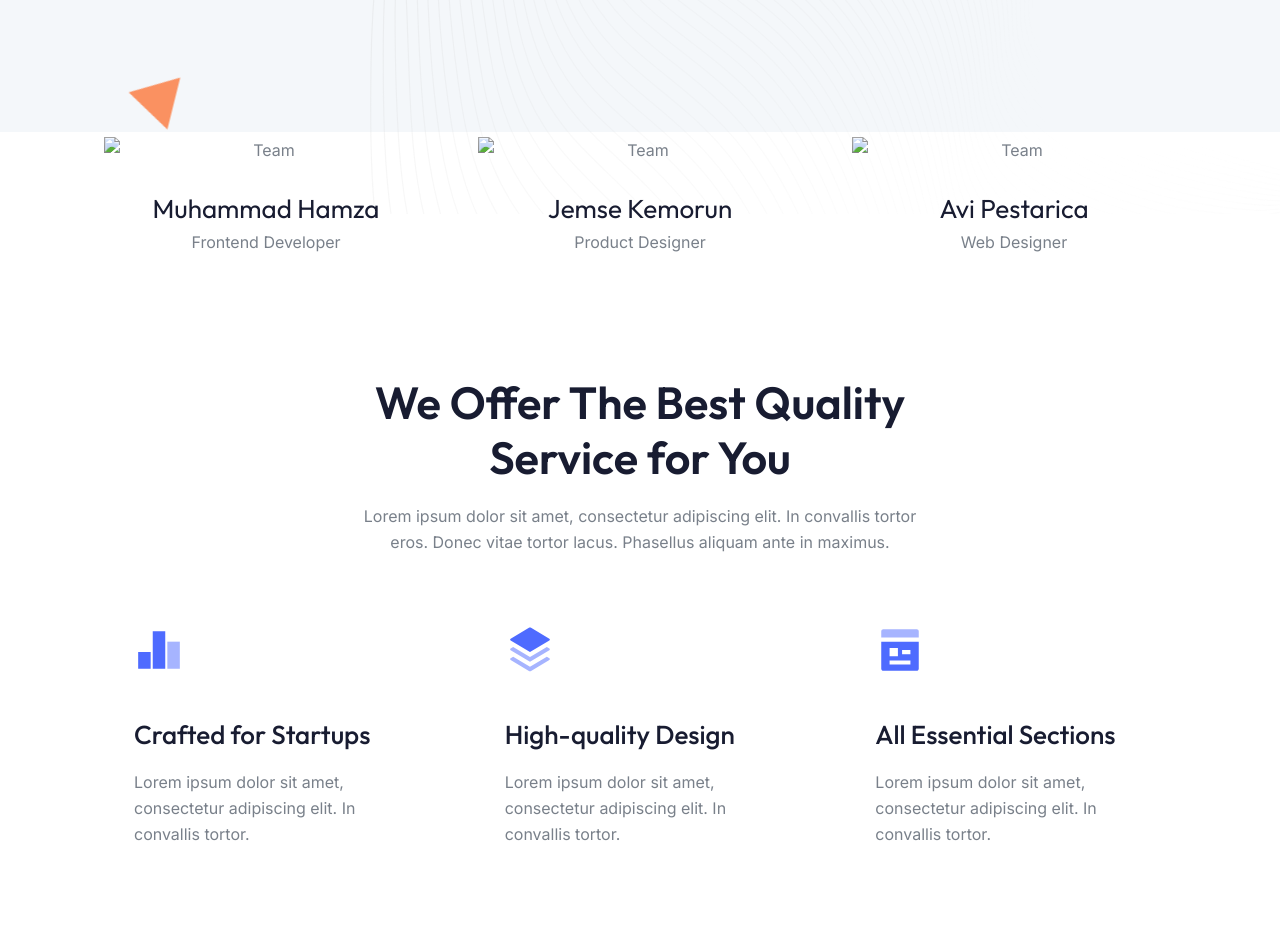
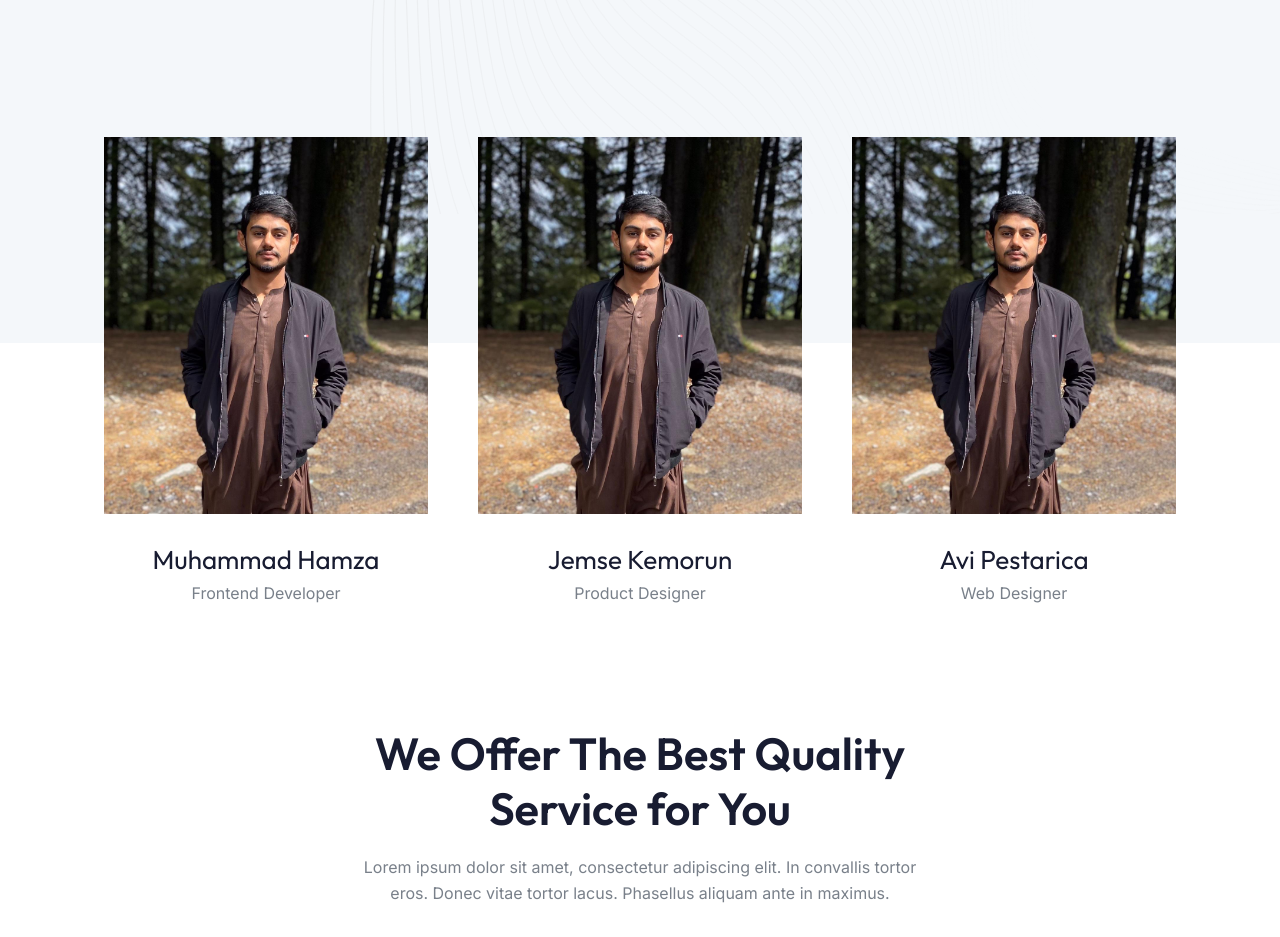
Before and after one commit to zuhaibkanju/zuhaibkanju.github.io, a plain HTML site: page index.html in a window 1280 px wide. Shown: the part 2160-3097 px from the top of the page. Drawn offline with Linux system fonts and the light colour scheme.

Commit message:
Update index.html

```diff
--- a/index.html
+++ b/index.html
@@ -8,6 +8,7 @@
   <title>Portfolio - Zuhaib Kanju.</title>
   <link rel="icon" href="favicon.ico">
   <link href="style.css" rel="stylesheet">
+
 </head>
 
 <script>
@@ -125,7 +126,7 @@
         <img src="images/shape-02.svg" alt="shape" class="xc 2xl:ud-block h u p va" />
         <img src="images/shape-03.svg" alt="shape" class="xc 2xl:ud-block h v w va" />
         <img src="images/shape-04.svg" alt="shape" class="h q r" />
-        <img src="images/images/profile.jpeg" alt="Woman" class="h q r ua w-1/2 h-1/2"
+        <img src="images/profile.jpeg" alt="Woman" class="h q r ua w-1/2 h-1/2"
           style="width: 60%; object-fit: cover; height: 60%; border-radius: 100%; margin-top: 20%; margin-right: 20%;" />
       </div>
 
@@ -259,7 +260,7 @@
           <!-- Team Item -->
           <div class="animate_top rj">
             <div class="c i pg z-1">
-              <img class="vd" src="images/images/profile.jpeg" alt="Team" />
+              <img class="vd" src="images/profile.jpeg" alt="Team" />
 
               <div class="ef im nl il">
                 <span class="h -ud-left-5 -ud-bottom-21 rc de gd gh if wa"></span>
@@ -308,7 +309,7 @@
           <!-- Team Item -->
           <div class="animate_top rj">
             <div class="c i pg z-1">
-              <img class="vd" src="images/images/profile.jpeg" alt="Team" />
+              <img class="vd" src="images/profile.jpeg" alt="Team" />
 
               <div class="ef im nl il">
                 <span class="h -ud-left-5 -ud-bottom-21 rc de gd gh if wa"></span>
@@ -357,7 +358,7 @@
           <!-- Team Item -->
           <div class="animate_top rj">
             <div class="c i pg z-1">
-              <img class="vd" src="images/images/profile.jpeg" alt="Team" />
+              <img class="vd" src="images/profile.jpeg" alt="Team" />
 
               <div class="ef im nl il">
                 <span class="h -ud-left-5 -ud-bottom-21 rc de gd gh if wa"></span>
```
